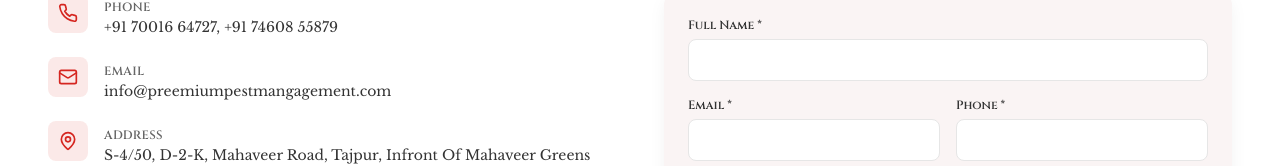
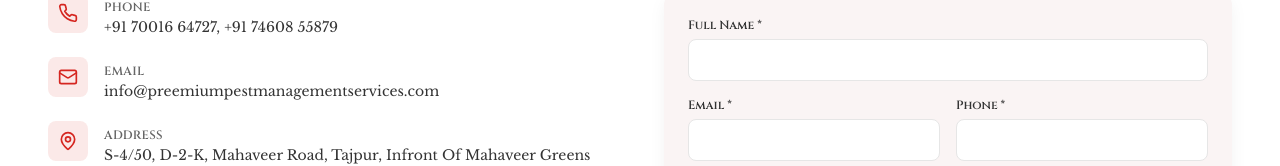
Before and after one commit to TheRDGroupOfIndustries/PREEMIUM-Pest-Management-Services-Pvt.-Ltd, a React (Vite) app: page /contact in a window 1280 px wide. Shown: the part 519-685 px from the top of the page. Built offline with nearby package versions, Linux system fonts and the light colour scheme; the HTML template or start-up script is replaced by a standard one.

Commit message:
Update email address in Contact component

```diff
--- a/src/pages/Contact.tsx
+++ b/src/pages/Contact.tsx
@@ -38,7 +38,7 @@ const Contact = () => {
                 <div className="space-y-5 mb-8">
                   {[
                     { icon: Phone, label: "Phone", value: "+91 70016 64727, +91 74608 55879", href: "tel:+917001664727" },
-                    { icon: Mail, label: "Email", value: "info@preemiumpestmangagement.com", href: "mailto:info@preemiumpestmangagement.com" },
+                    { icon: Mail, label: "Email", value: "info@preemiumpestmanagementservices.com", href: "mailto:info@preemiumpestmanagementservices.com" },
                     { icon: MapPin, label: "Address", value: " S-4/50, D-2-K, Mahaveer Road, Tajpur, Infront Of Mahaveer Greens Apartment, Near Mahaveer Mandir, Varanasi Uttar Pradesh, 221102", href: undefined },
                     { icon: Clock, label: "Hours", value: "Mon – Sat: 9:00 AM – 6:00 PM", href: undefined },
                   ].map((item) => (
```
